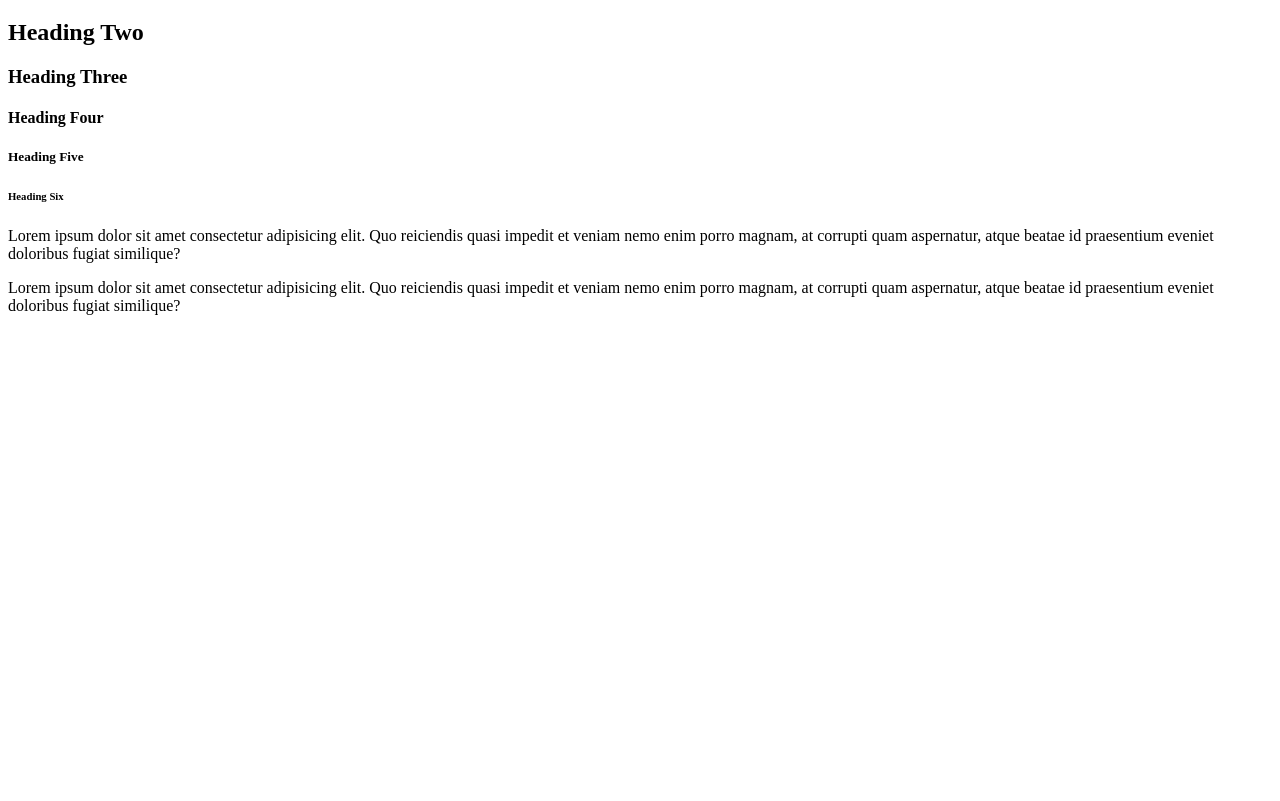
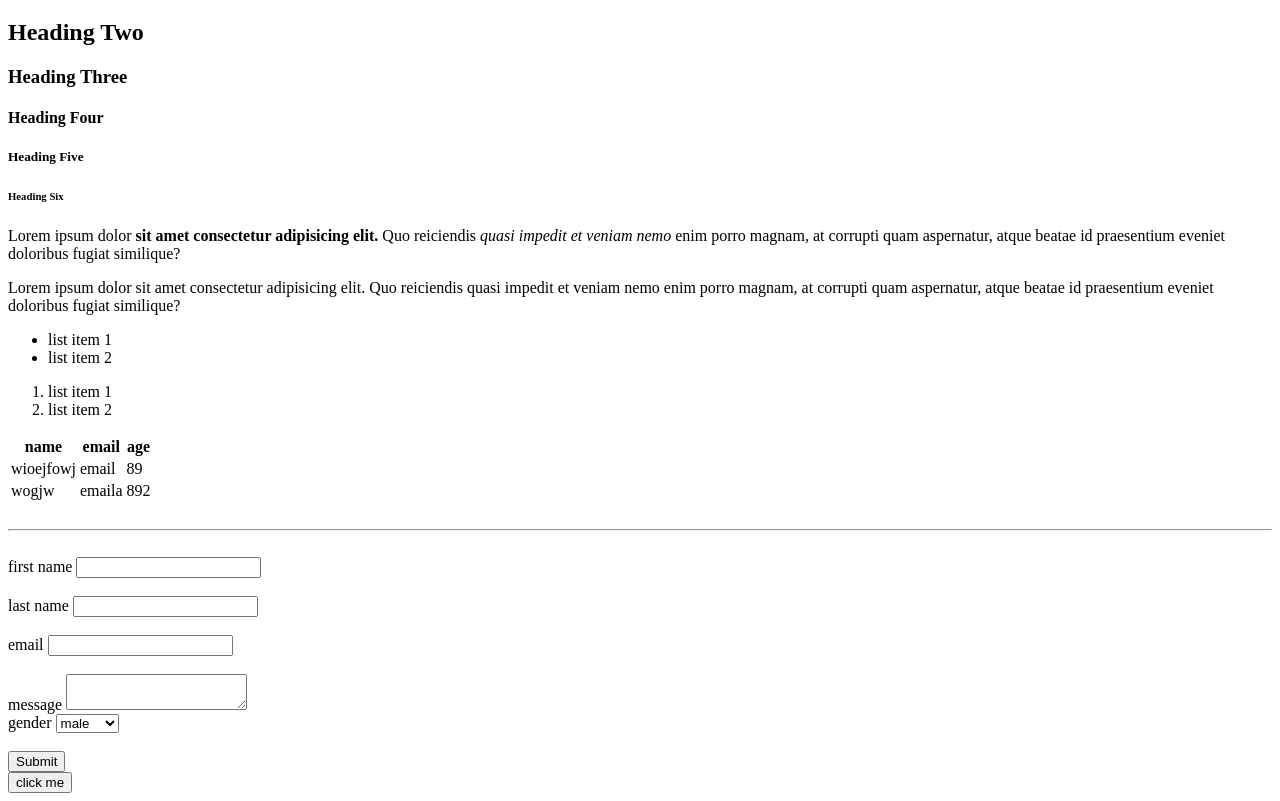
Before and after one commit to newnotebook/profile-page, a plain HTML site: page folder/index.html in a window 1280 px wide. Shown: the part 61-862 px from the top of the page. Before the commit the page ends 800 px from the top, so only its background shows below. Drawn offline with Linux system fonts and the light colour scheme.

Commit message:
much progress html video

```diff
--- a/folder/index.html
+++ b/folder/index.html
@@ -19,13 +19,91 @@ f12 for developer tool. elements tab shows html
 
         <!--paragraph-->
         <p>
+            Lorem ipsum dolor <strong>sit amet consectetur adipisicing elit.</strong> Quo reiciendis <em>quasi impedit et veniam nemo </em>enim porro magnam, at corrupti quam aspernatur, atque beatae id praesentium eveniet doloribus fugiat similique?
+        </p>
+        <p>
+            <!--<a href=""> opens on the site-->
+            <!--<a href="" target = "_blank"> opens in new tab-->
+
             Lorem ipsum dolor sit amet consectetur adipisicing elit. Quo reiciendis quasi impedit et veniam nemo enim porro magnam, at corrupti quam aspernatur, atque beatae id praesentium eveniet doloribus fugiat similique?
         </p>
-        <p>
-            Lorem ipsum dolor sit amet consectetur adipisicing elit. Quo reiciendis quasi impedit et veniam nemo enim porro magnam, at corrupti quam aspernatur, atque beatae id praesentium eveniet doloribus fugiat similique?
-        </p>
+        <!-- list - unordered/ordered-->
+        <ul>
+            <li>list item 1</li>
+            <li>list item 2</li>
+        </ul>
+        <ol>
+            <li>list item 1</li>
+            <li>list item 2</li>
+        </ol>
+        <!-- table -->
+        <!-- do not use tables for layouts, use css -->
+        <table>
+            <thead>
+                <tr>
+                    <th>name</th>
+                    <th>email</th>
+                    <th>age</th>
+                </tr>
+            </thead>
+            <tbody>
+                <tr>
+                    <td>wioejfowj</td>
+                    <td>email</td>
+                    <td>89</td>
+                </tr>
+                <tr>
+                    <td>wogjw</td>
+                    <td>emaila</td>
+                    <td>892</td>
+                </tr>
+            </tbody>
+        </table>
+
+        <br>
+        <hr>
+        <br>
+        <!--forms -->
+        <form action = "" method = "POST"> <!--will submit form to a certain page -->
+            <div>
+            <label>first name</label>
+            <input type = "text" name = "firstName">
+            </div>
+            <br>
+            <div>
+            <label>last name</label>
+            <input type = "text" name = "lastName">
+            </div>
+            <br>
+            <div>
+            <label>email</label>
+            <input type = "email" name = "email">
+            </div>
+            <br>
+            <div>
+            <label>message</label>
+            <textarea name = "message"></textarea>
+            </div>
+            <div>
+                <label>gender</label>
+                <select name = "gender">
+                    <!--can have placeholder text -->
+                    <!--input type = "text" name = "firstname" placeholder = "enter first name"-->
+                <option value = "male">male</option>
+                <option value = "female">female</option>
+                <option value = "other">other</option>
+                </select>
+            </div>
+            <!-- can have value: number, date - input type="date" name="birthday"-->
+            <br>
+            <input type = "submit" name = "submit" value = "Submit">
+        </form>
+        <!-- for button to do something, need to use js. button click = "somefunction"-->
+        <button>click me</button>
+        <!-- cannot add functionality in html -->
     </head>
     <body>
         <!-- Headings -->
     </body>
+
 </html>
```
